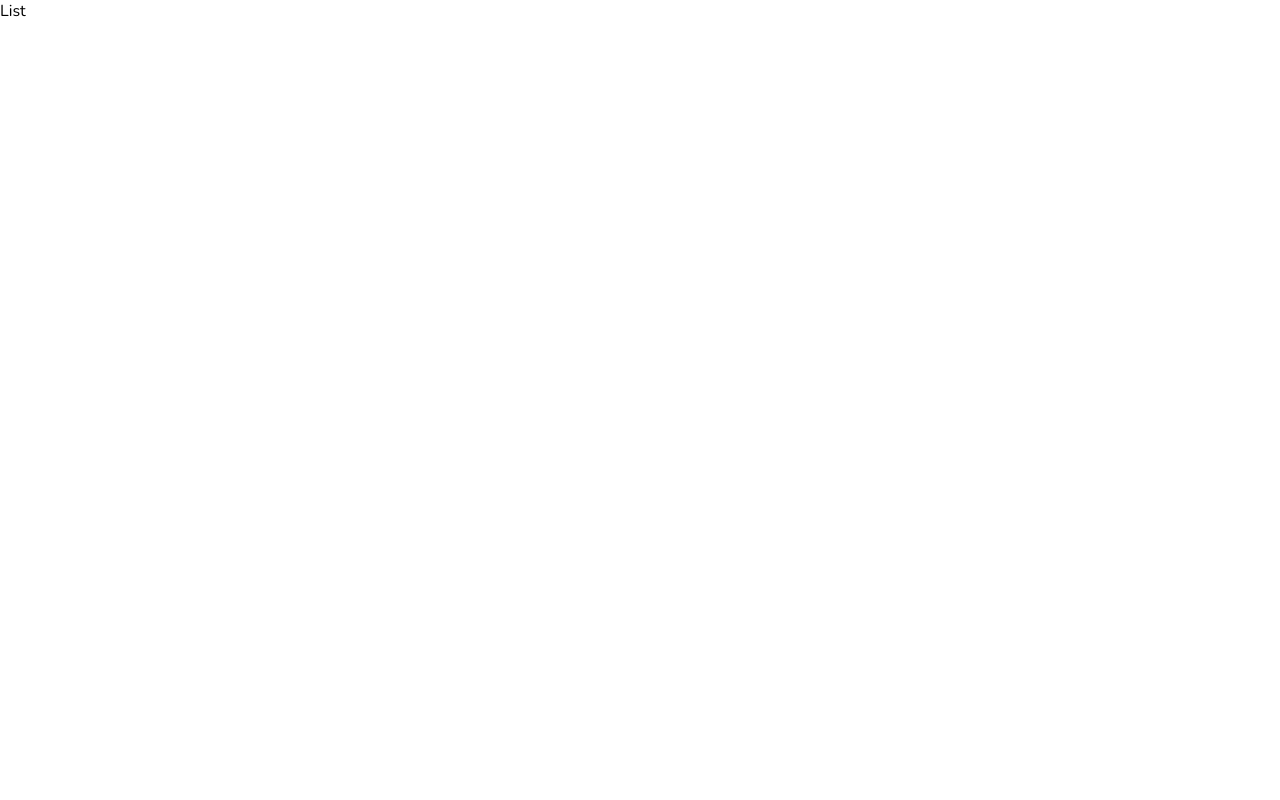
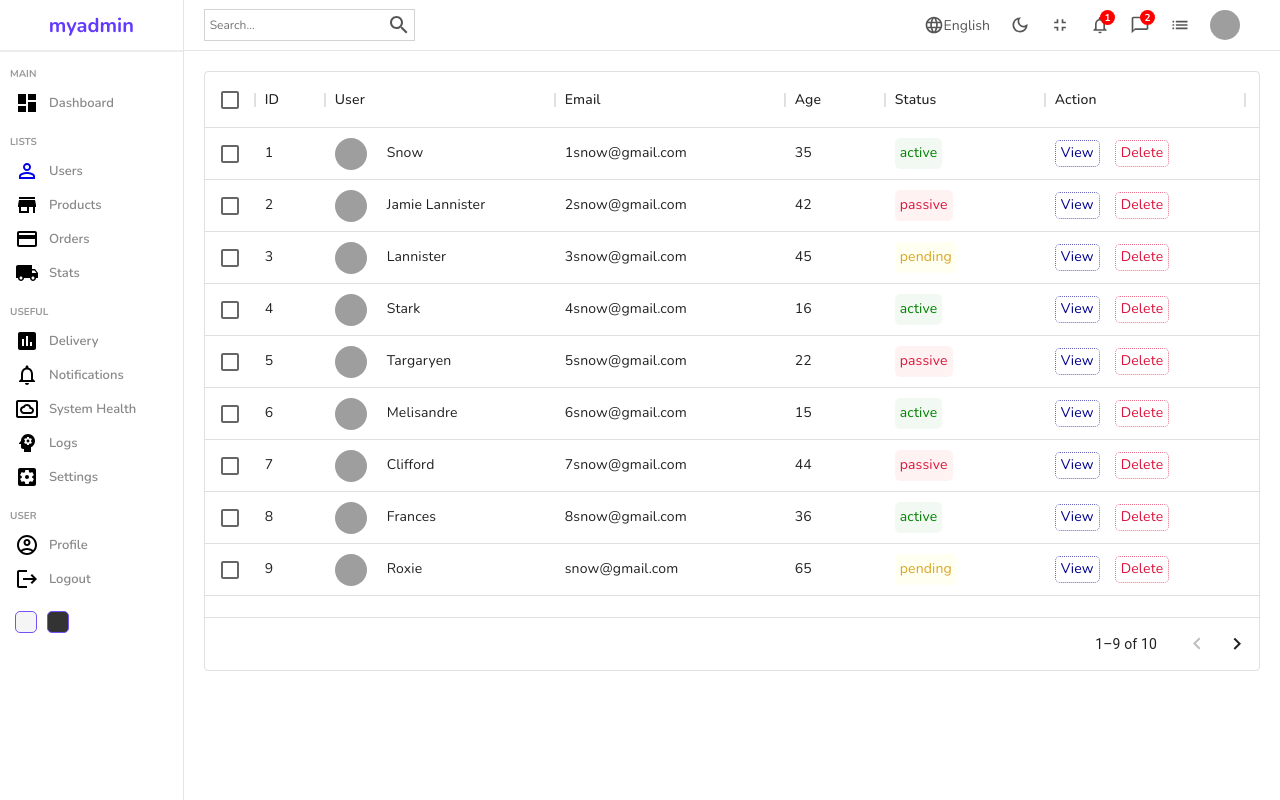
Before and after one commit to AnthonyAniobi/Admin_Dashboard, a React (Create React App) app: page /users in a window 1280 px wide. Built offline with nearby package versions, Linux system fonts and the light colour scheme; grey boxes are pictures that could not be loaded.

Commit message:
created list of users

```diff
--- a/package.json
+++ b/package.json
@@ -7,6 +7,7 @@
     "@emotion/styled": "^11.9.3",
     "@mui/icons-material": "^5.8.4",
     "@mui/material": "^5.8.7",
+    "@mui/x-data-grid": "^5.13.0",
     "@testing-library/jest-dom": "^5.16.4",
     "@testing-library/react": "^13.3.0",
     "@testing-library/user-event": "^13.5.0",
--- /dev/null
+++ b/src/components/datatable/Datatable.jsx
@@ -0,0 +1,35 @@
+import React from 'react';
+import './datatable.scss';
+import { DataGrid } from '@mui/x-data-grid';
+import { userColumns, userRows } from '../../datatablesource';
+
+
+const Datatable = () => {
+
+    const actionColumn = [
+        {
+            field: "action", headerName: "Action", width: 200, renderCell: () => {
+                return (
+                    <div className='cellAction'>
+                        <div className='viewButton'>View</div>
+                        <div className="deleteButton">Delete</div>
+                    </div>
+                )
+            }
+        }
+    ]
+
+    return (
+        <div className='datatable'>
+            <DataGrid
+                rows={userRows}
+                columns={userColumns.concat(actionColumn)}
+                pageSize={9}
+                rowsPerPageOptions={[9]}
+                checkboxSelection
+            />
+        </div>
+    )
+}
+
+export default Datatable
--- /dev/null
+++ b/src/components/datatable/datatable.scss
@@ -0,0 +1,59 @@
+.datatable {
+    height: 600px;
+    padding: 20px;
+
+    .cellWithImg {
+        display: flex;
+        align-items: center;
+
+        .cellImg {
+            width: 32px;
+            height: 32px;
+            border-radius: 50%;
+            object-fit: cover;
+            margin-right: 20px;
+        }
+    }
+
+    .cellWithStatus {
+        padding: 5px;
+        border-radius: 5px;
+
+        &.active {
+            background-color: rgba(0, 128, 0, 0.05);
+            color: green;
+        }
+
+        &.pending {
+            background-color: rgba(255, 297, 0, 0.05);
+            color: goldenrod;
+        }
+
+        &.passive {
+            background-color: rgba(255, 0, 0, 0.05);
+            color: crimson;
+        }
+    }
+
+    .cellAction {
+        display: flex;
+        align-items: center;
+        gap: 15px;
+
+        .viewButton {
+            padding: 2px 5px;
+            border-radius: 5px;
+            color: darkblue;
+            border: 1px dotted rgba(0, 0, 139, 0.596);
+            cursor: pointer;
+        }
+
+        .deleteButton {
+            padding: 2px 5px;
+            border-radius: 5px;
+            color: crimson;
+            border: 1px dotted rgba(220, 20, 60, 0.6);
+            cursor: pointer;
+        }
+    }
+}
--- a/src/components/sidebar/Sidebar.jsx
+++ b/src/components/sidebar/Sidebar.jsx
@@ -1,5 +1,6 @@
 import React from 'react';
 import './sidebar.scss';
+import { Link } from 'react-router-dom';
 import DashboardIcon from '@mui/icons-material/Dashboard';
 import PersonOutlineIcon from '@mui/icons-material/PersonOutline';
 import StoreIcon from '@mui/icons-material/Store';
@@ -28,10 +29,12 @@
                         <span>Dashboard</span>
                     </li>
                     <p className="title">LISTS</p>
-                    <li>
-                        <PersonOutlineIcon />
-                        <span>Users</span>
-                    </li>
+                    <Link to='/users' style={{ textDecoration: 'none' }}>
+                        <li>
+                            <PersonOutlineIcon />
+                            <span>Users</span>
+                        </li>
+                    </Link>
                     <li>
                         <StoreIcon />
                         <span>Products</span>
--- /dev/null
+++ b/src/datatablesource.js
@@ -0,0 +1,123 @@
+export const userColumns = [
+    { field: "id", headerName: "ID", width: 70 },
+    {
+        field: "user",
+        headerName: "User",
+        width: 230,
+        renderCell: (params) => {
+            return (
+                <div className="cellWithImg">
+                    <img className="cellImg" src={params.row.img} alt="avatar" />
+                    {params.row.username}
+                </div>
+            );
+        },
+    },
+    {
+        field: "email",
+        headerName: "Email",
+        width: 230,
+    },
+
+    {
+        field: "age",
+        headerName: "Age",
+        width: 100,
+    },
+    {
+        field: "status",
+        headerName: "Status",
+        width: 160,
+        renderCell: (params) => {
+            return (
+                <div className={`cellWithStatus ${params.row.status}`}>
+                    {params.row.status}
+                </div>
+            );
+        },
+    },
+];
+
+//temporary data
+export const userRows = [
+    {
+        id: 1,
+        username: "Snow",
+        img: "https://images.pexels.com/photos/1820770/pexels-photo-1820770.jpeg?auto=compress&cs=tinysrgb&dpr=2&w=500",
+        status: "active",
+        email: "1snow@gmail.com",
+        age: 35,
+    },
+    {
+        id: 2,
+        username: "Jamie Lannister",
+        img: "https://images.pexels.com/photos/1820770/pexels-photo-1820770.jpeg?auto=compress&cs=tinysrgb&dpr=2&w=500",
+        email: "2snow@gmail.com",
+        status: "passive",
+        age: 42,
+    },
+    {
+        id: 3,
+        username: "Lannister",
+        img: "https://images.pexels.com/photos/1820770/pexels-photo-1820770.jpeg?auto=compress&cs=tinysrgb&dpr=2&w=500",
+        email: "3snow@gmail.com",
+        status: "pending",
+        age: 45,
+    },
+    {
+        id: 4,
+        username: "Stark",
+        img: "https://images.pexels.com/photos/1820770/pexels-photo-1820770.jpeg?auto=compress&cs=tinysrgb&dpr=2&w=500",
+        email: "4snow@gmail.com",
+        status: "active",
+        age: 16,
+    },
+    {
+        id: 5,
+        username: "Targaryen",
+        img: "https://images.pexels.com/photos/1820770/pexels-photo-1820770.jpeg?auto=compress&cs=tinysrgb&dpr=2&w=500",
+        email: "5snow@gmail.com",
+        status: "passive",
+        age: 22,
+    },
+    {
+        id: 6,
+        username: "Melisandre",
+        img: "https://images.pexels.com/photos/1820770/pexels-photo-1820770.jpeg?auto=compress&cs=tinysrgb&dpr=2&w=500",
+        email: "6snow@gmail.com",
+        status: "active",
+        age: 15,
+    },
+    {
+        id: 7,
+        username: "Clifford",
+        img: "https://images.pexels.com/photos/1820770/pexels-photo-1820770.jpeg?auto=compress&cs=tinysrgb&dpr=2&w=500",
+        email: "7snow@gmail.com",
+        status: "passive",
+        age: 44,
+    },
+    {
+        id: 8,
+        username: "Frances",
+        img: "https://images.pexels.com/photos/1820770/pexels-photo-1820770.jpeg?auto=compress&cs=tinysrgb&dpr=2&w=500",
+        email: "8snow@gmail.com",
+        status: "active",
+        age: 36,
+    },
+    {
+        id: 9,
+        username: "Roxie",
+        img: "https://images.pexels.com/photos/1820770/pexels-photo-1820770.jpeg?auto=compress&cs=tinysrgb&dpr=2&w=500",
+        email: "snow@gmail.com",
+        status: "pending",
+        age: 65,
+    },
+    {
+        id: 10,
+        username: "Roxie",
+        img: "https://images.pexels.com/photos/1820770/pexels-photo-1820770.jpeg?auto=compress&cs=tinysrgb&dpr=2&w=500",
+        email: "snow@gmail.com",
+        status: "active",
+        age: 65,
+    },
+];
--- a/src/pages/list/List.jsx
+++ b/src/pages/list/List.jsx
@@ -1,8 +1,18 @@
 import React from 'react'
+import './list.scss';
+import Sidebar from '../../components/sidebar/Sidebar';
+import Navbar from '../../components/navbar/Navbar';
+import Datatable from '../../components/datatable/Datatable';
 
 const List = () => {
     return (
-        <div>List</div>
+        <div className='list'>
+            <Sidebar />
+            <div className="listContainer">
+                <Navbar />
+                <Datatable />
+            </div>
+        </div>
     )
 }
 
--- a/src/pages/list/list.scss
+++ b/src/pages/list/list.scss
@@ -0,0 +1,8 @@
+.list {
+    display: flex;
+    width: 100%;
+
+    .listContainer {
+        flex: 6
+    }
+}
--- a/src/pages/single/Single.jsx
+++ b/src/pages/single/Single.jsx
@@ -1,8 +1,27 @@
-import React from 'react'
+import React from 'react';
+import './single.scss';
+import Sidebar from '../../components/sidebar/Sidebar';
+import Navbar from '../../components/navbar/Navbar';
 
 const Single = () => {
     return (
-        <div>Single</div>
+        <div className='single'>
+            <Sidebar />
+            <div className="singleContainer">
+                <Navbar />
+                <div className="top">
+                    <div className="left">
+                        <h1 className="title">Information</h1>
+                        <div className="item">
+                            <img src="https://images.pexels.com/photos/733872/pexels-photo-733872.jpeg?auto=compress&cs=tinysrgb&dpr=3&h=750&w=1260" alt="" className="itemImg" />
+                            details
+                        </div>
+                    </div>
+                    <div className="right"></div>
+                </div>
+                <div className="bottom"></div>
+            </div>
+        </div>
     )
 }
 
--- a/src/pages/single/single.scss
+++ b/src/pages/single/single.scss
@@ -0,0 +1,37 @@
+.single {
+    display: flex;
+    width: 100%;
+
+    .singleContainer {
+        flex: 6;
+
+        .top {
+            padding: 20px;
+            display: flex;
+            gap: 20px;
+
+            .left {
+                flex: 1;
+                padding: 20px;
+                -webkit-box-shadow: 2px 4px 10px 1px rgba(0, 0, 0, 0.47);
+                box-shadow: 2px 4px 10px 1px rgba(0, 0, 0, 0.47);
+
+                .item {
+                    display: flex;
+                    gap: 20px;
+
+                    .itemImg {
+                        width: 100px;
+                        height: 100px;
+                        border-radius: 50%;
+                        object-fit: cover;
+                    }
+                }
+            }
+
+            .right {
+                flex: 2;
+            }
+        }
+    }
+}
```
Also changed, not shown: 1 other file (tests, documents, lock files or other folders).
